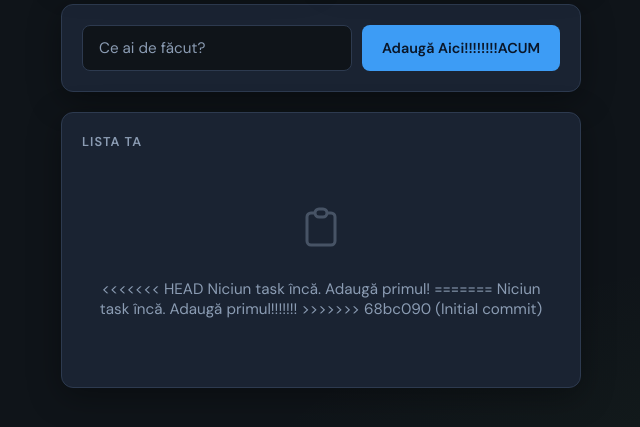
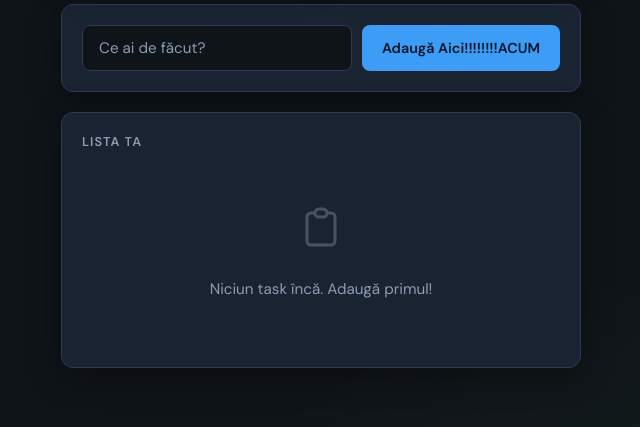
Before and after one commit to DanielaRosca/task-api, a Flask app: page / in a window 1280 px wide. Shown: the part 246-673 px from the top of the page, without its empty margins (319-959 px from the left). Run offline with Flask 3, Linux system fonts and the light colour scheme; data that the repository does not hold is empty; some libraries are stand-ins or nearby versions.

Commit message:
Fix index and DB error message

```diff
--- a/templates/index.html
+++ b/templates/index.html
@@ -294,11 +294,7 @@
             <svg viewBox="0 0 24 24" fill="none" stroke="currentColor" stroke-width="1.5">
               <path d="M9 5H7a2 2 0 00-2 2v12a2 2 0 002 2h10a2 2 0 002-2V7a2 2 0 00-2-2h-2M9 5a2 2 0 002 2h2a2 2 0 002-2M9 5a2 2 0 012-2h2a2 2 0 012 2"/>
             </svg>
-<<<<<<< HEAD
             Niciun task încă. Adaugă primul!
-=======
-            Niciun task încă. Adaugă primul!!!!!!!
->>>>>>> 68bc090 (Initial commit)
           </li>`;
         return;
       }
@@ -336,6 +332,8 @@
         document.getElementById('title').value = '';
         showToast('Task adăugat');
         load();
+      } else {
+        showToast('Eroare la salvare (verifică baza de date)');
       }
     };
 
```
